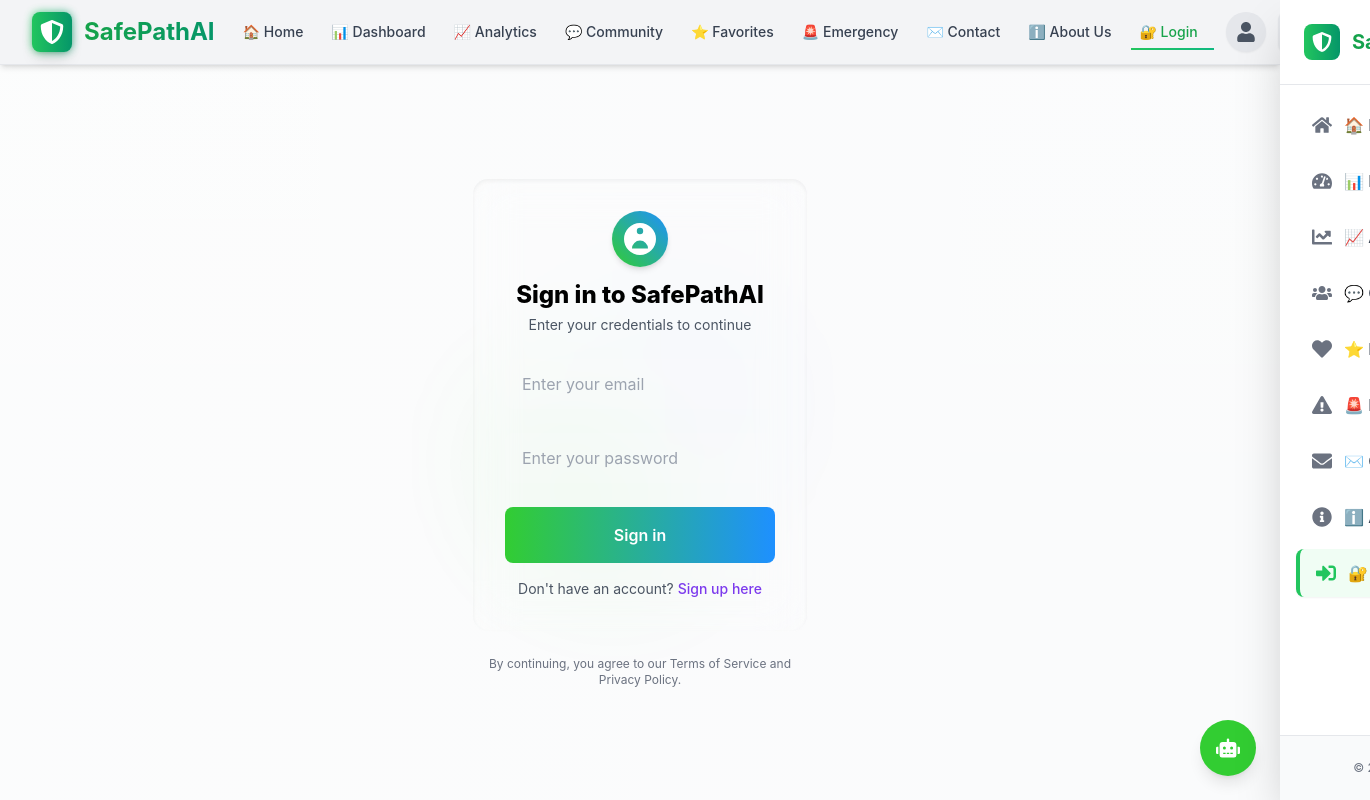
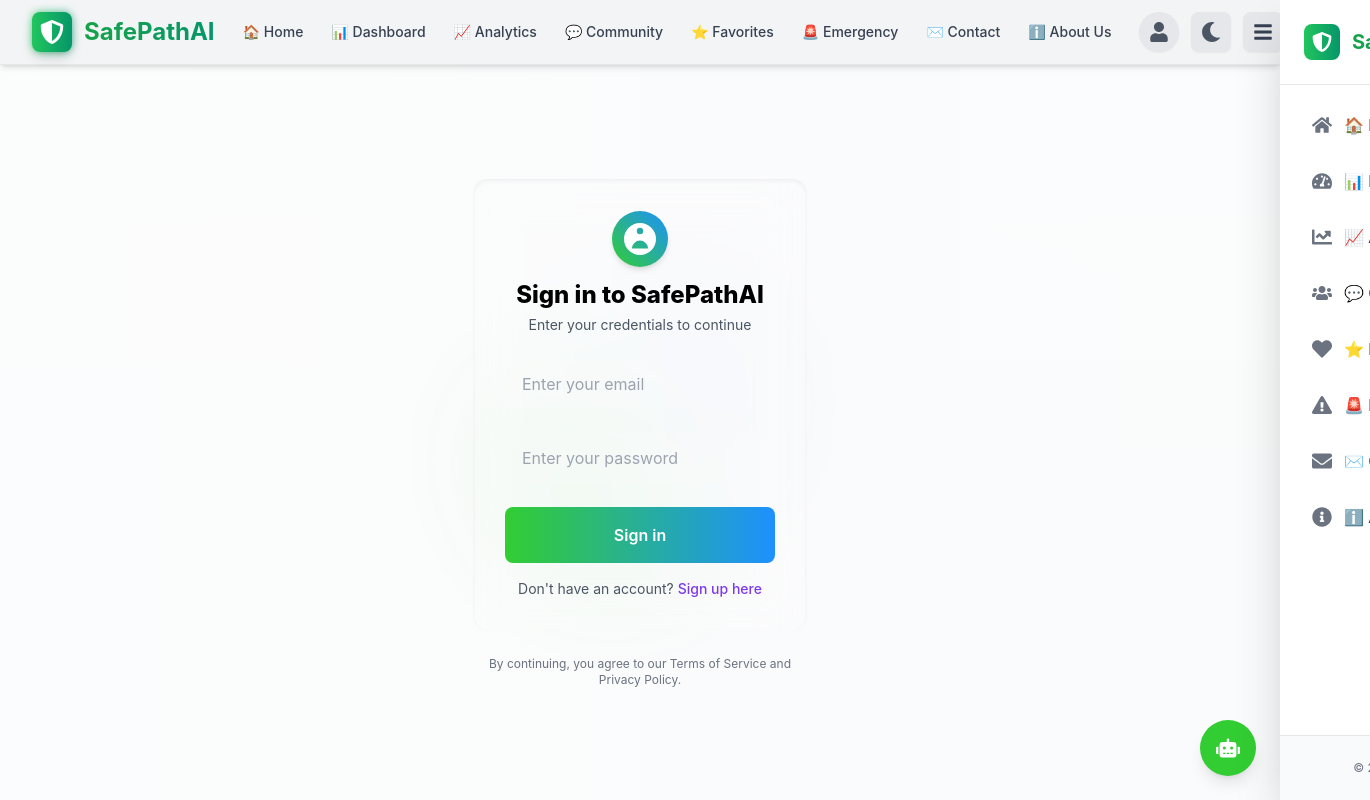
Before and after one commit to SrinjoyeeDey/SafePathAI-AI-Powered-Safety-Assistance-App, a React app in the folder frontend/: page /login in a window 1280 px wide. Shown: the top 800 px of the page, 1370 px wide, since content can reach past the window. Built offline with nearby package versions, Linux system fonts and the light colour scheme; sample sign-in values are in the browser's storage; the HTML template or start-up script is replaced by a standard one.

Commit message:
Hide Login from navbar when user is already loggedin

```diff
--- a/frontend/src/components/Navbar.tsx
+++ b/frontend/src/components/Navbar.tsx
@@ -1,4 +1,4 @@
-import { useState } from "react";
+import { useMemo, useState } from "react";
 import { Link, useLocation } from "react-router-dom";
 import { useTheme } from "../context/ThemeContext";
 import {
@@ -18,28 +18,35 @@
   FaUser,
   FaUsers
 } from "react-icons/fa";
+import { useAuth } from "../context/AuthContext";
 
 const Navbar = () => {
   const { theme, setTheme } = useTheme();
   const location = useLocation();
+  const auth = useAuth();
   const [isSidebarOpen, setIsSidebarOpen] = useState(false);
+
 
   const toggleSidebar = () => setIsSidebarOpen(!isSidebarOpen);
   const closeSidebar = () => setIsSidebarOpen(false);
   const isActive = (path: string) => location.pathname === path;
 
   // ✅ Combined nav links (includes Profile)
-  const navLinks = [
-    { path: "/home", label: "🏠 Home", icon: FaHome },
-    { path: "/dashboard", label: "📊 Dashboard", icon: FaTachometerAlt },
-    { path: "/analytics", label: "📈 Analytics", icon: FaChartLine },
-    { path: "/community", label: "💬 Community", icon: FaUsers },
-    { path: "/favorites", label: "⭐ Favorites", icon: FaHeart },
-    { path: "/Emergency", label: "🚨 Emergency", icon: FaExclamationTriangle },
-    { path: "/contact-owner", label: "✉️ Contact", icon: FaEnvelope },
-    { path: "/about-us", label: "ℹ️ About Us", icon: FaInfoCircle },
-    { path: "/login", label: "🔐 Login", icon: FaSignInAlt },
+  const navLinks = useMemo(() => {
+    console.log(auth?.token);
+    return[
+    { path: "/home", label: "🏠 Home", icon: FaHome, visible:true },
+    { path: "/dashboard", label: "📊 Dashboard", icon: FaTachometerAlt, visible:true  },
+    { path: "/analytics", label: "📈 Analytics", icon: FaChartLine, visible:true  },
+    { path: "/community", label: "💬 Community", icon: FaUsers, visible:true  },
+    { path: "/favorites", label: "⭐ Favorites", icon: FaHeart, visible:true  },
+    { path: "/Emergency", label: "🚨 Emergency", icon: FaExclamationTriangle, visible:true  },
+    { path: "/contact-owner", label: "✉️ Contact", icon: FaEnvelope, visible:true  },
+    { path: "/about-us", label: "ℹ️ About Us", icon: FaInfoCircle, visible:true  },
+    { path: "/login", label: "🔐 Login", icon: FaSignInAlt, visible: auth.token == null},
   ];
+
+  }, [auth.token]);
 
   return (
     <>
@@ -66,7 +73,7 @@
 
             {/* Desktop Navigation Links */}
             <div className="hidden lg:flex items-center space-x-1 flex-1 justify-center px-4">
-              {navLinks.map((link) => {
+              {navLinks.filter((item)=> item.visible).map((link) => {
                 const Icon = link.icon;
                 const active = isActive(link.path);
                 return (
@@ -172,7 +179,7 @@
 
         {/* Sidebar Navigation */}
         <nav className="p-4 space-y-2">
-          {navLinks.map((link) => {
+          {navLinks.filter((item)=>item.visible).map((link) => {
             const Icon = link.icon;
             const active = isActive(link.path);
             return (
--- a/frontend/src/pages/Profile.tsx
+++ b/frontend/src/pages/Profile.tsx
@@ -2,9 +2,13 @@
 import { motion } from "framer-motion";
 import EditProfileModal from "../components/EditProfileModal";
 import EmergencySiren from "../components/EmergencySiren";
+import { useAuth } from "../context/AuthContext";
+import { useNavigate } from "react-router-dom";
 
 const Profile = () => {
   // Dummy user data (temporary until useAuth is re-enabled)
+  const auth = useAuth()
+  const navigate = useNavigate();
   const user = {
     name: "Guest User",
     email: "guest@example.com",
@@ -14,7 +18,11 @@
   };
 
   const [showModal, setShowModal] = useState(false);
-  const logout = () => alert("Logged out (stub)");
+  const logout = () => {
+    auth?.logout();
+    alert("Logged out (stub)")
+    navigate("/home");
+  };
 
   return (
     <motion.div
```
